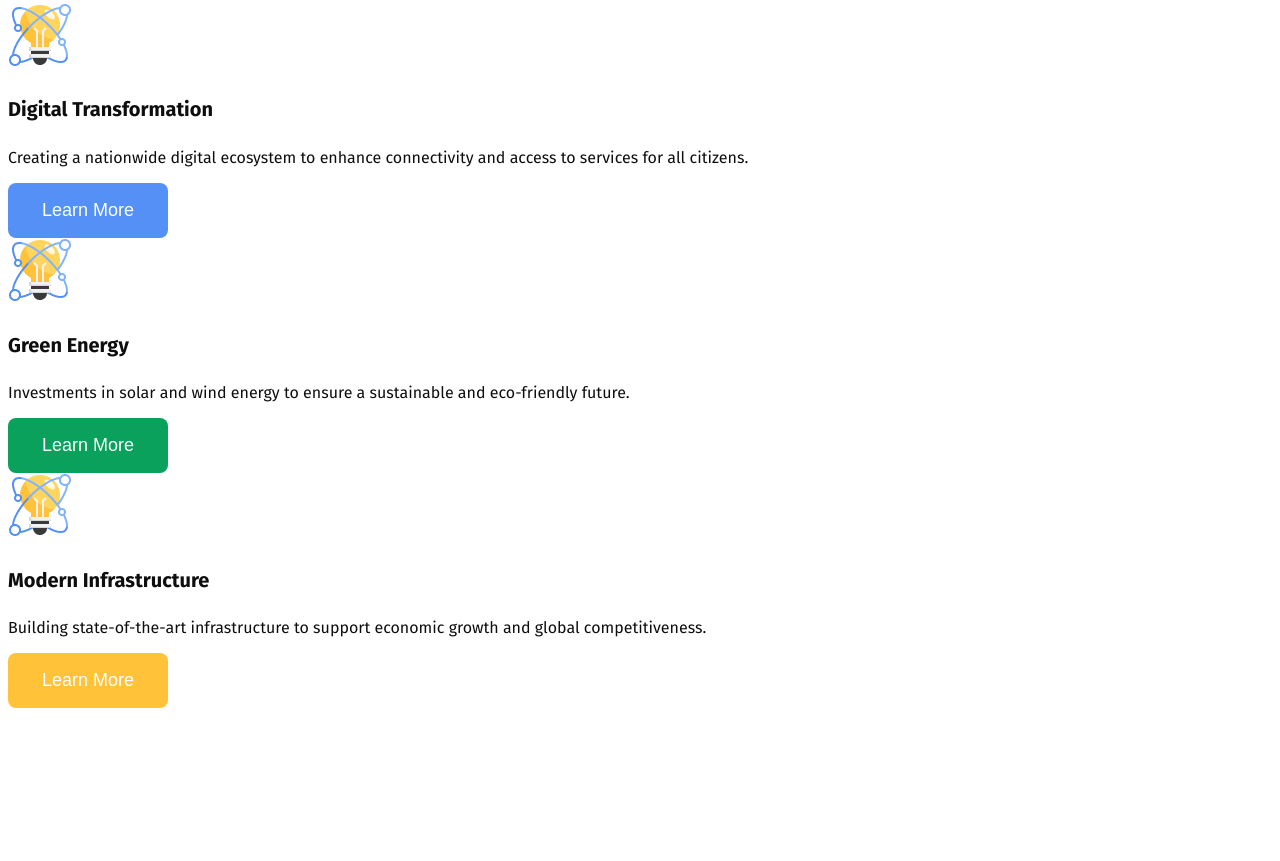
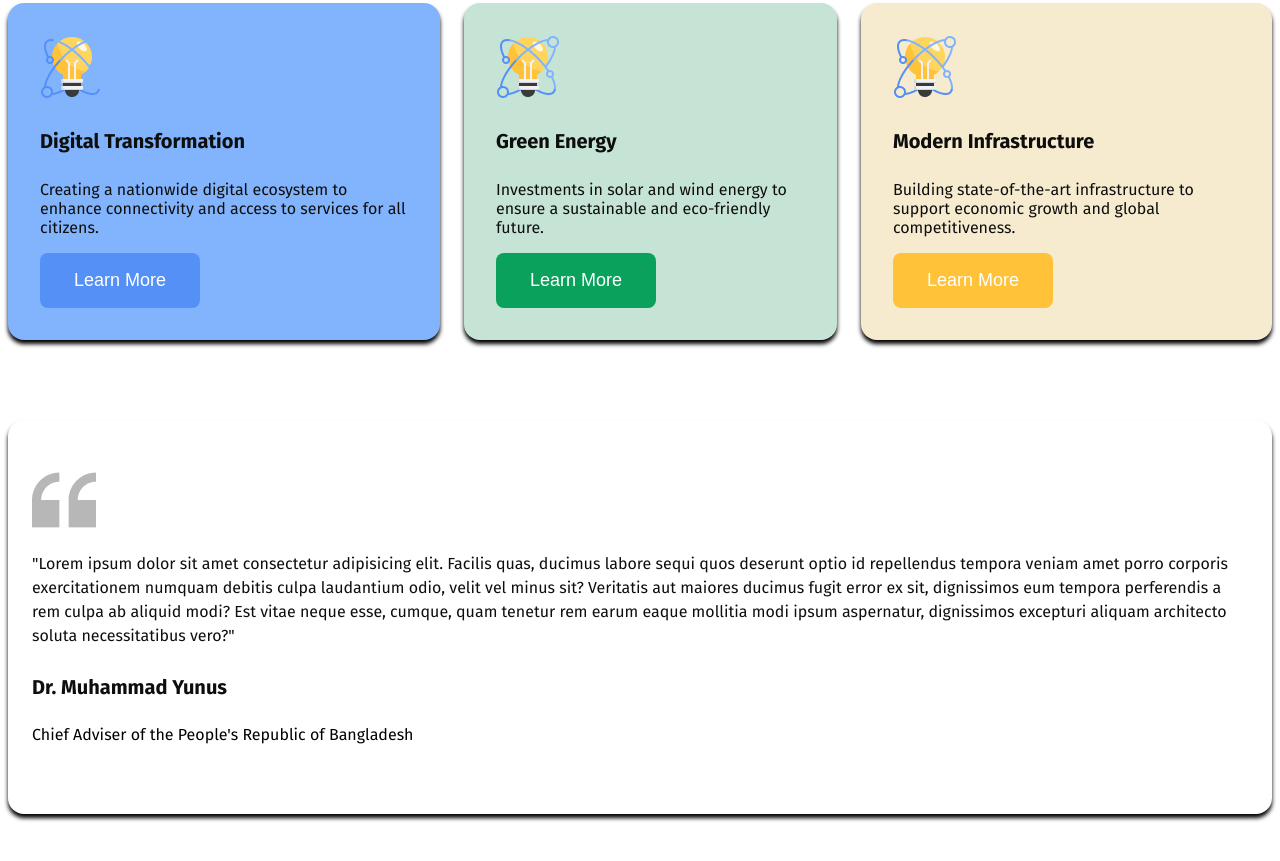
Before and after one commit to tahrimahaque79/First-Assignment, a plain HTML site: page index.html in a window 1280 px wide. Shown: the part 1829-2690 px from the top of the page. Before the commit the page ends 2617 px from the top, so only its background shows below. Drawn offline with Linux system fonts and the light colour scheme.

Commit message:
added vision section

```diff
--- a/index.html
+++ b/index.html
@@ -58,19 +58,19 @@
                 <h3 class="vision-title section-title ">The Vision of Future</h3>
                 <p class="vision-description section-description ">Bangladesh 2.0 aims to redefine the nation’s trajectory by embracing cutting-edge technology, promoting inclusive growth, and ensuring sustainability. With initiatives in renewable energy, digital transformation, and robust infrastructure, the country is set to become a global model of development.</p>
                 <div class="vision-container">
-                    <div class="tecnology">
+                    <div class="tecnology technology-one">
                         <img src="assets/card-icon.png" alt="">
                         <h4 class="subtitle subtitle">Digital Transformation</h4>
                         <p class="description section-description">Creating a nationwide digital ecosystem to enhance connectivity and access to services for all citizens.</p>
                         <button class="btn-blue">Learn More</button>
                     </div>
-                    <div class="tecnology">
+                    <div class="tecnology technology-two">
                         <img src="assets/card-icon.png" alt="">
                         <h4 class="subtitle subtitle">Green Energy</h4>
                         <p class="description section-description">Investments in solar and wind energy to ensure a sustainable and eco-friendly future.</p>
                         <button class="btn-green">Learn More</button>
                     </div>
-                    <div class="tecnology">
+                    <div class="tecnology technology-three">
                         <img src="assets/card-icon.png" alt="">
                         <h4 class="subtitle subtitle">Modern Infrastructure</h4>
                         <p class="description section-description">Building state-of-the-art infrastructure to support economic growth and global competitiveness.</p>
@@ -81,6 +81,16 @@
             </section>
 
         </section>
+        <Section class="comment">
+        <div >
+            <comments>
+                <img src="assets/quote-bg.png" alt="">
+                <p class="comment-description section-description">"Lorem ipsum dolor sit amet consectetur adipisicing elit. Facilis quas, ducimus labore sequi quos deserunt optio id repellendus tempora veniam amet porro corporis exercitationem numquam debitis culpa laudantium odio, velit vel minus sit? Veritatis aut maiores ducimus fugit error ex sit, dignissimos eum tempora perferendis a rem culpa ab aliquid modi? Est vitae neque esse, cumque, quam tenetur rem earum eaque mollitia modi ipsum aspernatur, dignissimos excepturi aliquam architecto soluta necessitatibus vero?"</p>
+                <h4 class="comment-name subtitle">Dr. Muhammad Yunus</h4>
+                <h4 class="name-title section-description">Chief Adviser of the People's Republic of Bangladesh</h4>
+            </comments>
+        </div>
+    </Section>
 
 
     </main>
--- a/styles/style.css
+++ b/styles/style.css
@@ -240,8 +240,57 @@ main section{
 }
 .pillar{
   padding: 24px;
-  border-radius: 5px;
+
   box-shadow: 0px 4px 4px 0px rgba(0, 0, 0, 0.25);
   fill: #FFFFFF;
   border-radius: 16px;
 }
+
+/* vision style section */
+
+.vision-container{
+  display: flex;
+  gap: 24px;
+
+}
+.technology-one{
+   box-shadow: 0px 4px 4px 0px ;
+   background-color: #81B4FC;
+   border-radius: 16px;
+   padding: 32px;
+
+}
+.technology-two{
+  box-shadow: 0px 4px 4px 0px ;
+  background-color: #C6E4D6;
+  border-radius: 16px;
+  padding: 32px;
+
+}
+.technology-three{
+  box-shadow: 0px 4px 4px 0px ;
+  background-color: #F7EBCF;
+  border-radius: 16px;
+  padding: 32px;
+
+}
+.comment{
+  background-color: #FFFFFF;
+  padding: 48px 24px 48px 24px;
+  box-shadow: 0px 4px 4px 0px;
+  border-radius: 16px;
+
+}
+.comment-description{
+  line-height: 24px;
+
+
+}
+.comment-name{
+  line-height: 24px;
+
+}
+.name-title{
+  color: #000000;
+
+}
```
